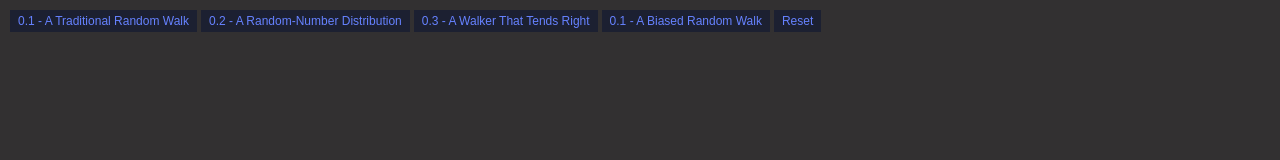
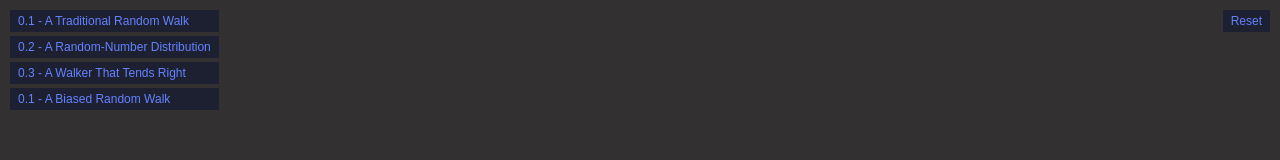
Before and after one commit to arugyani/noc, a website with bundled scripts: page public/index.html in a window 1280 px wide. Built offline with nearby package versions, Linux system fonts and the light colour scheme.

Commit message:
feat: minor style changes

```diff
--- a/public/index.html
+++ b/public/index.html
@@ -11,7 +11,8 @@
 </head>
 <body>
     <div id="root">
-        <div id="container"></div>
+        <div id="simulation"></div>
+        <div id="menu"></div>
         <canvas id="canvas">
             If you can see this, JavaScript is not enabled on your browser.
         </canvas>
--- a/public/style.css
+++ b/public/style.css
@@ -33,13 +33,20 @@ canvas {
     background-color: var(--dark);
 }
 
-#container {
+#simulation {
     position: absolute;
     top: 10px;
     left: 10px;
 
     display: flex;
+    flex-direction: column;
     gap: 4px;
+}
+
+#menu {
+    position: absolute;
+    top: 10px;
+    right: 10px;
 }
 
 button {
@@ -49,6 +56,7 @@ button {
     background-color: var(--dark-blue);
     color: var(--light-blue);
     cursor: pointer;
+    text-align: left;
 }
 
 button:hover {
--- a/src/index.ts
+++ b/src/index.ts
@@ -31,6 +31,6 @@ const biasedWalker = createButton("0.1 - A Biased Random Walk", () => {
     engine.setEntity(new BiasedWalker(engine.width / 2, engine.height / 2));
 })
 
-const clear = createButton("Reset", () => engine.reset())
+const reset = createButton("Reset", () => engine.reset(), "menu")
 
 engine.start();
--- a/src/ui/index.ts
+++ b/src/ui/index.ts
@@ -1,11 +1,11 @@
-export function createButton(text: string, callback: (e?: Event) => void) {
+export function createButton(text: string, callback: (e?: Event) => void, containerId: string = "simulation") {
     const button = document.createElement("button");
     const content = document.createTextNode(text);
 
     button.appendChild(content);
     button.onclick = callback
 
-    const container = document.getElementById("container");
+    const container = document.getElementById(containerId);
     container.append(button);
 
     return button;
```
